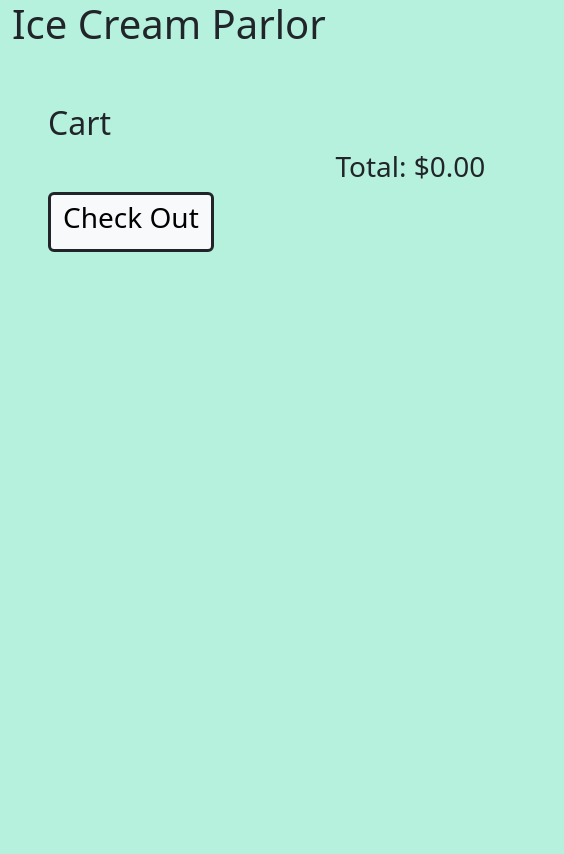
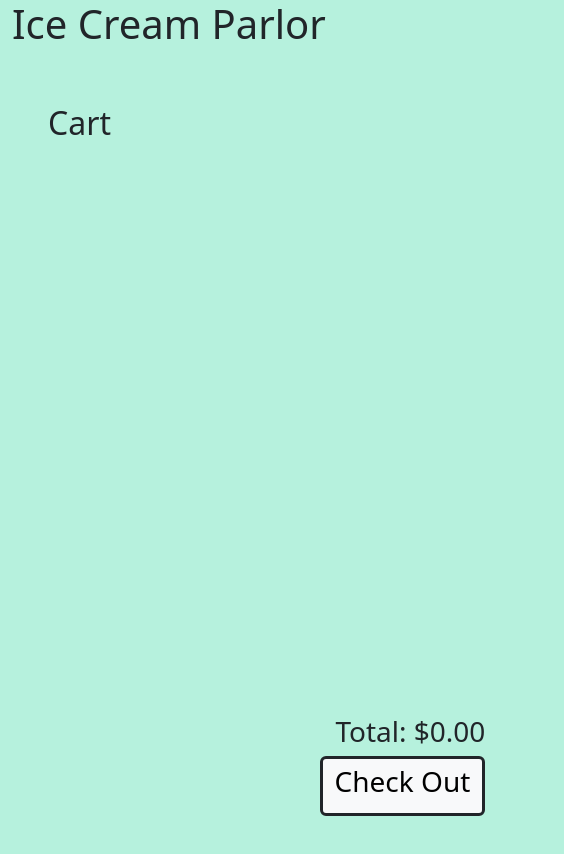
Before and after one commit to 3rinmae/icecream-parlor, a plain HTML site: page index.html in a window 1280 px wide. Shown: the full height of the page, 0-564 px from the left. Drawn offline with nearby package versions, Linux system fonts and the light colour scheme.

Commit message:
complete

```diff
--- a/index.html
+++ b/index.html
@@ -21,17 +21,26 @@
   <main class="container-fluid">
     <section class="row">
       <!-- SECTION Cart -->
-      <div class="col-5 p-5">
+      <div class="col-5 p-5 d-flex flex-column justify-content-between">
+        <div>
           <h2>Cart</h2>
           <div id="cart">
           </div>
 
+        </div>
+
+        <div>
           <div class="d-flex justify-content-end">
             <h3>Total: $<span id="cost">0.00</span></h3>
           </div>
-        <button onclick="checkout()" class="btn btn-light border border-3 border-dark d-flex justify-content-end">
+          <div class="d-flex justify-content-end">
+            <button onclick="checkout()" class="btn btn-light border border-3 border-dark">
               <h3>Check Out</h3>
             </button>
+
+          </div>
+
+        </div>
 
       </div>
       <!-- !SECTION Cart End -->
```
Lines whose indentation alone changed are shown as unchanged.
